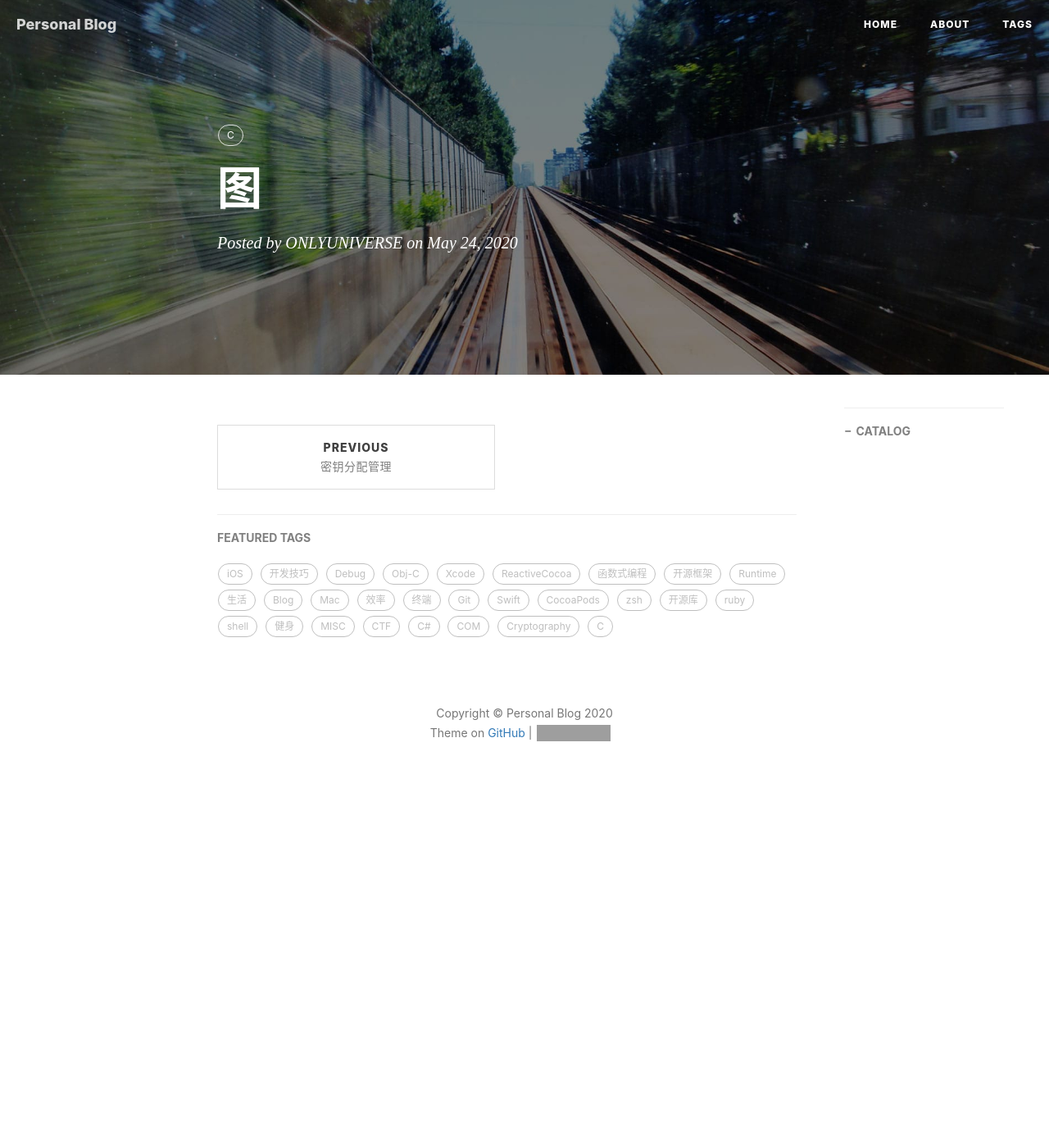
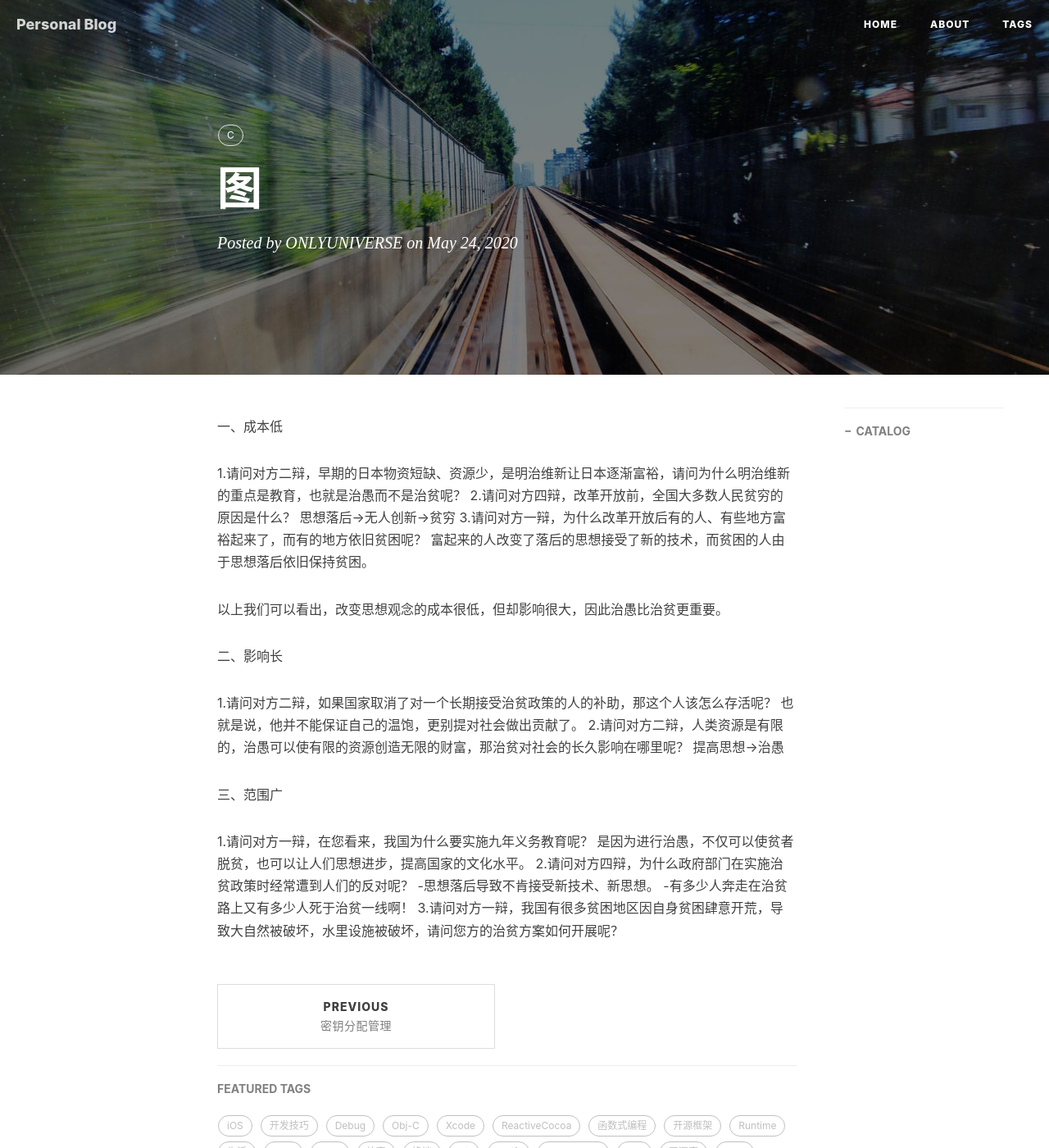
Before and after one commit to ONLYUNIVERSE/ONLYUNIVERSE.github.io, a Jekyll site: the page built from _posts/2020-10-00-三辩稿.md, in a window 1280 px wide and 1400 px high. Shown: the whole window at 82% size. Built offline with Jekyll 4.4.1, drawn with Linux system fonts in a browser that asks for light colours; nearby versions of some CDN libraries; comment, search, counter and statistics services are not loaded; grey boxes are pictures that could not be loaded.

Commit message:
Update 2020-10-00-三辩稿.md

```diff
--- a/_posts/2020-10-00-三辩稿.md
+++ b/_posts/2020-10-00-三辩稿.md
@@ -9,3 +9,28 @@ catalog: true                       # 是否归档
 tags:                               #标签
     C
 ---
+一、成本低
+
+1.请问对方二辩，早期的日本物资短缺、资源少，是明治维新让日本逐渐富裕，请问为什么明治维新的重点是教育，也就是治愚而不是治贫呢？
+2.请问对方四辩，改革开放前，全国大多数人民贫穷的原因是什么？
+  思想落后→无人创新→贫穷
+3.请问对方一辩，为什么改革开放后有的人、有些地方富裕起来了，而有的地方依旧贫困呢？
+  富起来的人改变了落后的思想接受了新的技术，而贫困的人由于思想落后依旧保持贫困。
+
+以上我们可以看出，改变思想观念的成本很低，但却影响很大，因此治愚比治贫更重要。
+
+二、影响长
+
+1.请问对方二辩，如果国家取消了对一个长期接受治贫政策的人的补助，那这个人该怎么存活呢？
+  也就是说，他并不能保证自己的温饱，更别提对社会做出贡献了。
+2.请问对方二辩，人类资源是有限的，治愚可以使有限的资源创造无限的财富，那治贫对社会的长久影响在哪里呢？
+  提高思想→治愚
+
+三、范围广
+
+1.请问对方一辩，在您看来，我国为什么要实施九年义务教育呢？
+  是因为进行治愚，不仅可以使贫者脱贫，也可以让人们思想进步，提高国家的文化水平。
+2.请问对方四辩，为什么政府部门在实施治贫政策时经常遭到人们的反对呢？
+  -思想落后导致不肯接受新技术、新思想。
+  -有多少人奔走在治贫路上又有多少人死于治贫一线啊！
+3.请问对方一辩，我国有很多贫困地区因自身贫困肆意开荒，导致大自然被破坏，水里设施被破坏，请问您方的治贫方案如何开展呢？
```
